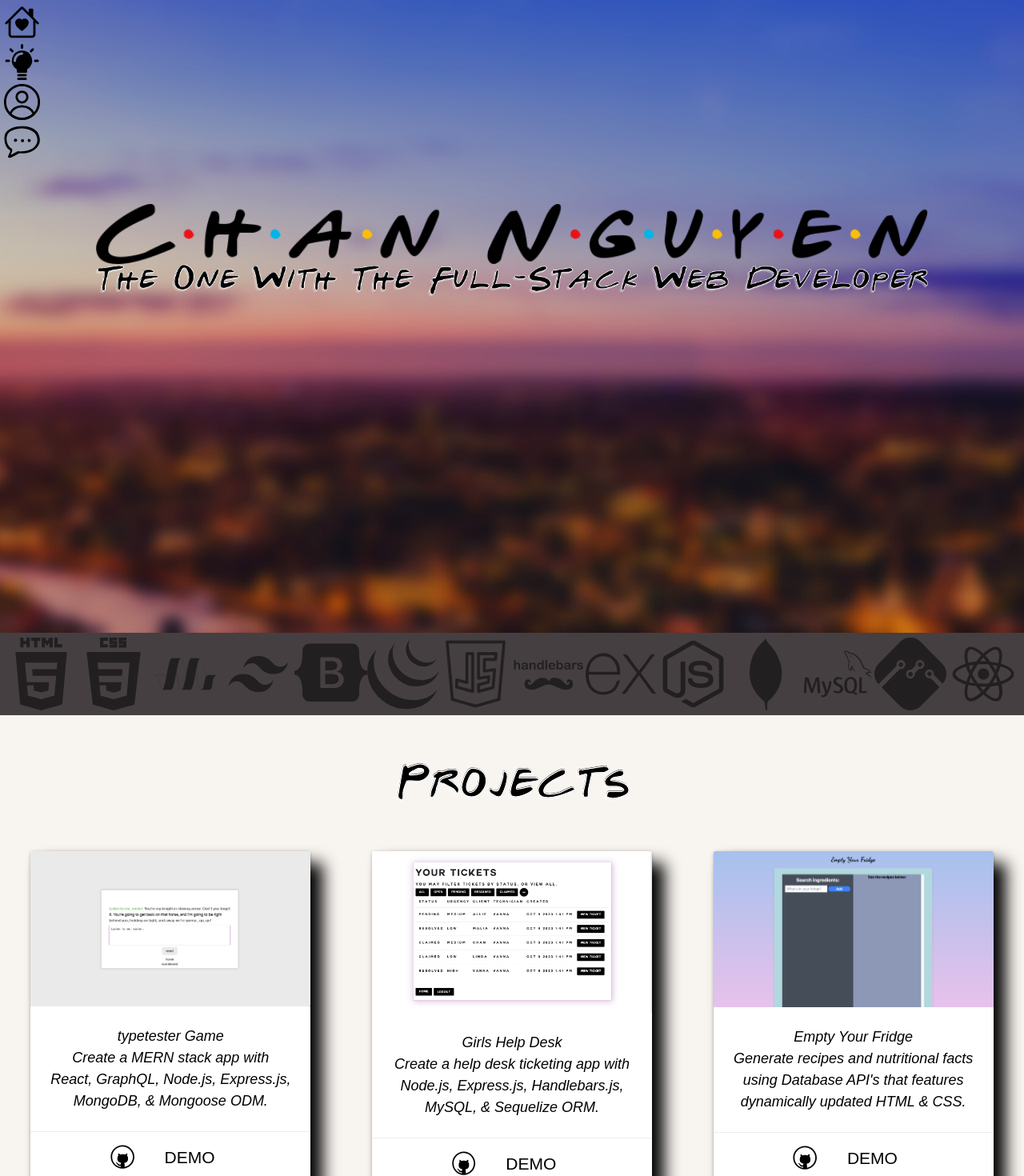
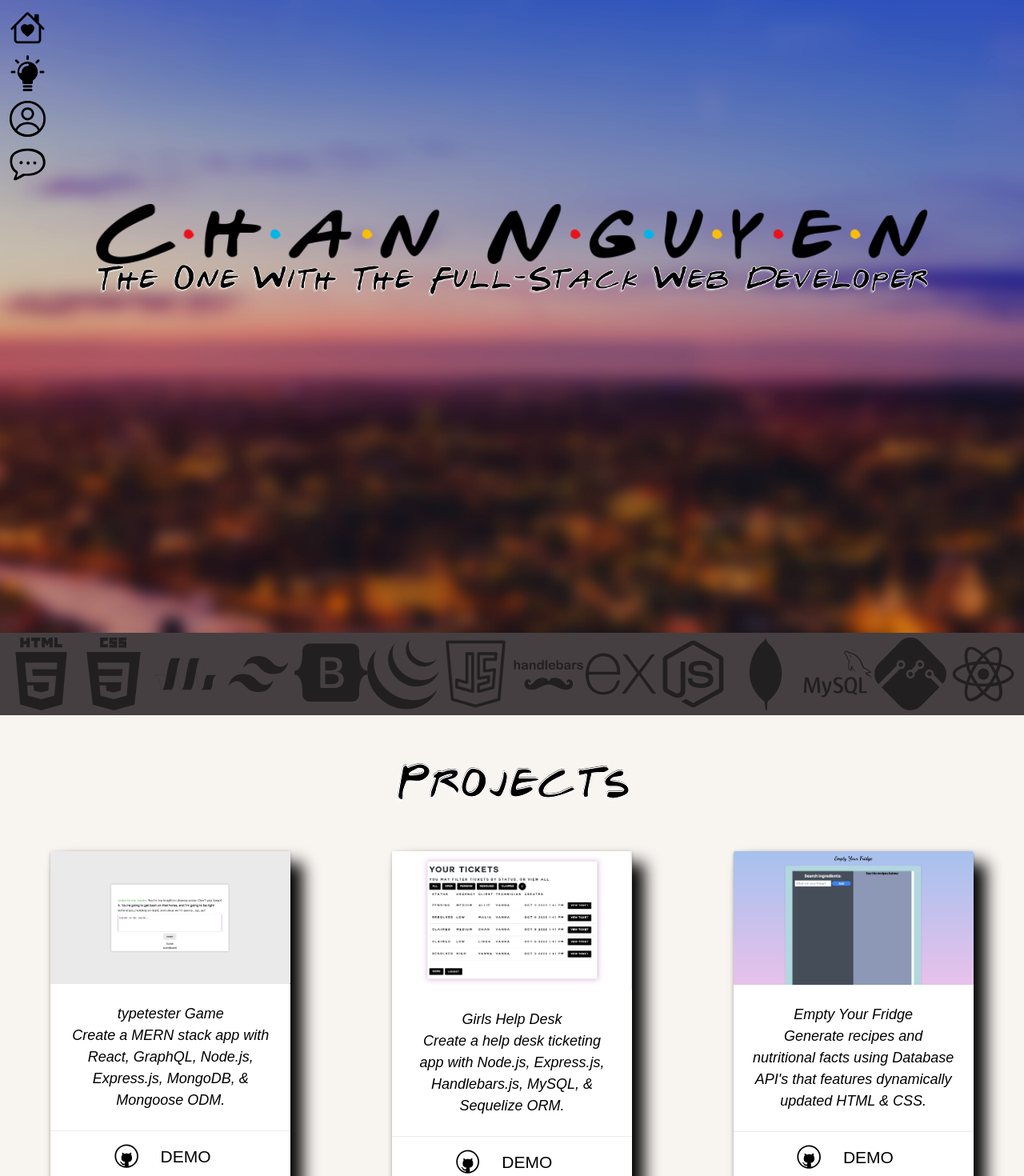
Before and after one commit to codeandlift706/React-Portfolio, a React (Vite) app: page / in a window 1280 px wide. Shown: the top 1470 px of the page at 80% size. Built offline with nearby package versions, Linux system fonts and the light colour scheme.

Commit message:
adjusted sizing

```diff
--- a/src/index.css
+++ b/src/index.css
@@ -88,13 +88,13 @@ width: 100%;
 .card {
   margin: 4rem 1rem;
   height: 20%;
-  width: 350px;
+  width: 20rem;
 }
 
 .card-icon {
   width: 2.5rem;
   height: 2rem;
-  margin-right: 10px;
+  /* margin-right: 10px; */
 }
 
 .cardLine {
@@ -104,9 +104,9 @@ padding-bottom: 0.4rem;
 .tooltip .tech-icon {
   /* visibility: hidden; */
   opacity: 0.5;
-  width: 120px;
+  width: 10rem;
   text-align: center;
-  border-radius: 6px;
+  border-radius: 0.5rem;
 }
 
 .tooltip:hover .tooltiptext {
@@ -345,13 +345,13 @@ footer {
 .footer-icon {
   width: 3.2rem;
   height: 3.2rem;
-  margin-right: 10px;
+  /* margin-right: 10px; */
 }
 
 .icon {
   width: 3rem;
   height: 3rem;
-  margin: 5px;
+  margin: 0.8rem;
 }
 
 button {
@@ -390,7 +390,13 @@ button:focus-visible {
   }
 }
 
-@media all and (max-width: 768px) and (min-width: 320px) {
+@media all and (max-width: 768px) {
+  .home {
+    background-image: url(../public/montreal.png);
+    background-size: cover;
+    background-attachment: fixed;
+    width: 100%;
+  }
   /* .Collapsible {
     font-size: 1.2rem;
     margin: 0.1rem;
```
